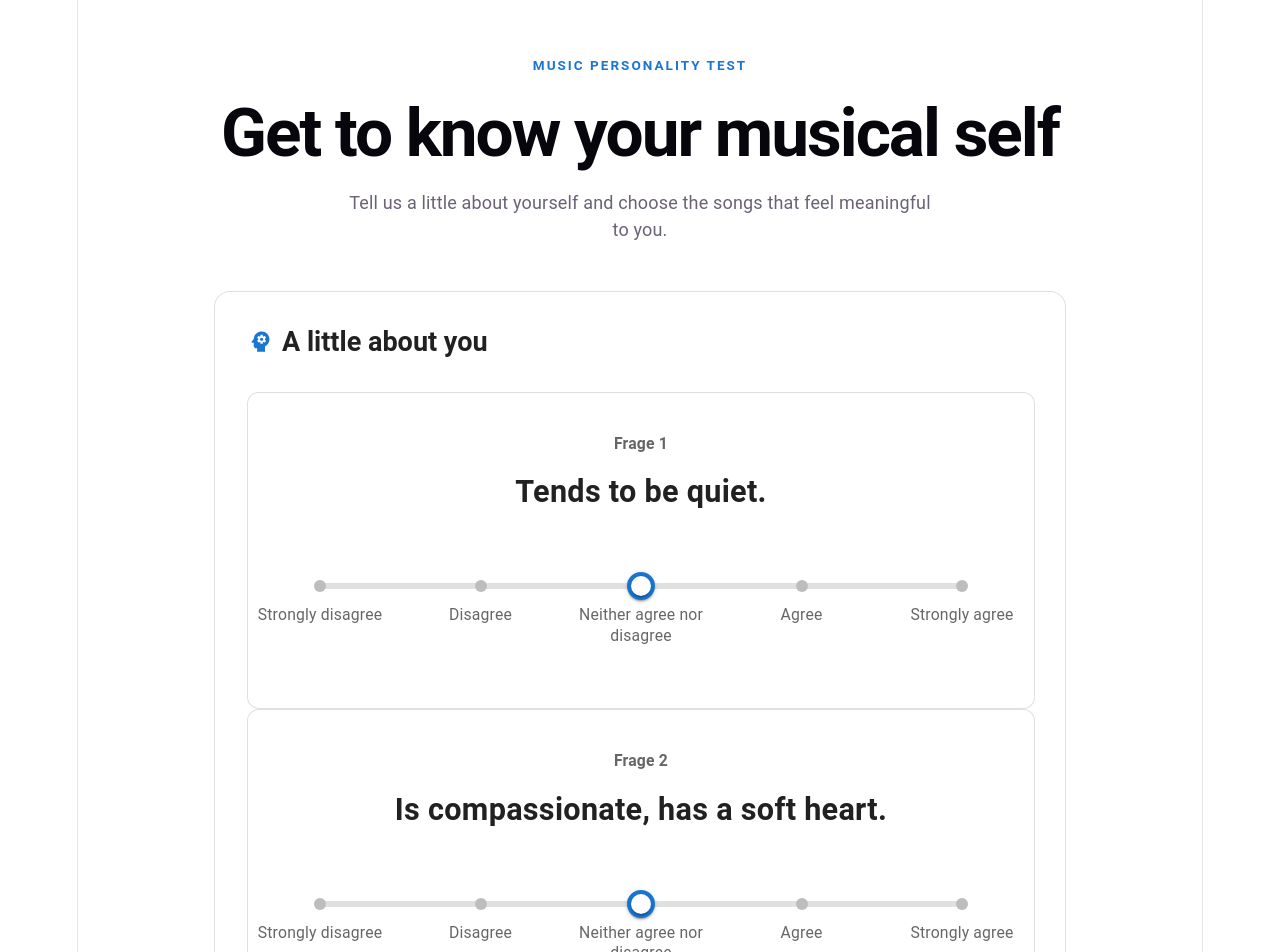
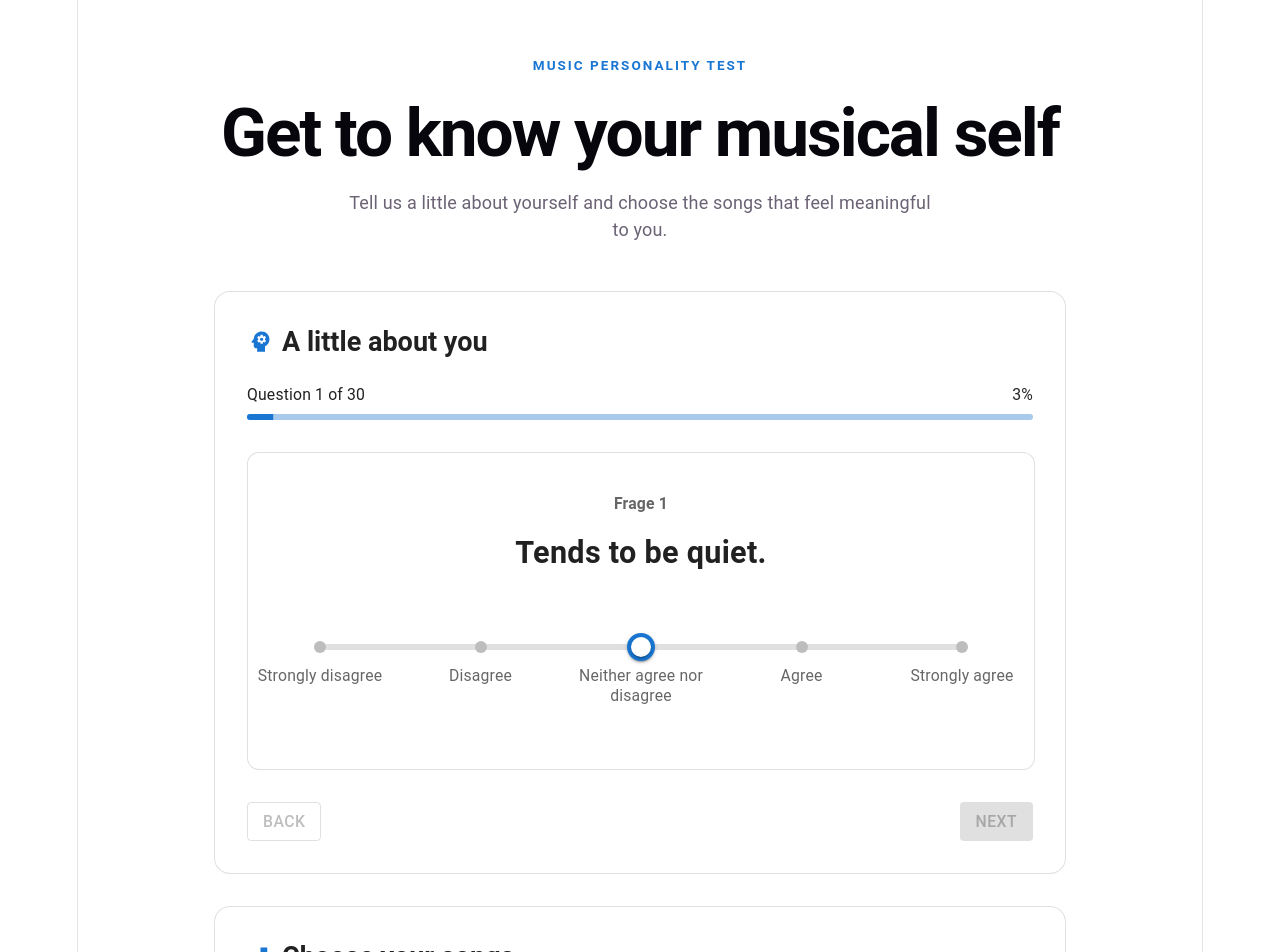
Before and after one commit to Supernini20/Music-DNA, a React (Vite) app in the folder frontend/: page /test in a window 1280 px wide. Shown: the top 952 px of the page. Built offline with nearby package versions, Linux system fonts and the light colour scheme; no server answers.

Commit message:
Connect frontend flow correctly

```diff
--- a/frontend/src/components/profile-test/PersonalityQuestions.tsx
+++ b/frontend/src/components/profile-test/PersonalityQuestions.tsx
@@ -1,19 +1,52 @@
-import { Box, Card, Typography } from "@mui/material";
+import { useState } from "react";
+import { Box, Button, Card, LinearProgress, Typography } from "@mui/material";
 import PsychologyIcon from "@mui/icons-material/Psychology";
+
 import { QuestionCard } from "./QuestionCard";
 import questions from "../../data/questions.json";
-import { useState } from "react";
 
 export type Answer = 1 | 2 | 3 | 4 | 5;
 
-export function PersonalityQuestions() {
+type PersonalityQuestionsProps = {
+  onComplete?: (answers: Record<number, Answer>) => void;
+};
+
+export function PersonalityQuestions({
+  onComplete,
+}: PersonalityQuestionsProps) {
   const [answers, setAnswers] = useState<Record<number, Answer>>({});
+  const [currentQuestion, setCurrentQuestion] = useState(0);
 
-  const handleAnswer = (questionIndex: number, value: Answer) => {
+  const question = questions[currentQuestion];
+  const currentAnswer = answers[currentQuestion];
+
+  const isFirstQuestion = currentQuestion === 0;
+  const isLastQuestion = currentQuestion === questions.length - 1;
+
+  const progress = ((currentQuestion + 1) / questions.length) * 100;
+
+  const handleAnswer = (value: Answer) => {
     setAnswers((current) => ({
       ...current,
-      [questionIndex]: value,
+      [currentQuestion]: value,
     }));
+  };
+
+  const handleNext = () => {
+    if (!currentAnswer) return;
+
+    if (isLastQuestion) {
+      onComplete?.(answers);
+      return;
+    }
+
+    setCurrentQuestion((current) => current + 1);
+  };
+
+  const handleBack = () => {
+    if (isFirstQuestion) return;
+
+    setCurrentQuestion((current) => current - 1);
   };
 
   return (
@@ -27,12 +60,13 @@ export function PersonalityQuestions() {
         borderColor: "divider",
       }}
     >
+      {/* Header */}
       <Box
         sx={{
           display: "flex",
           alignItems: "center",
           gap: 1,
-          mb: 4,
+          mb: 3,
         }}
       >
         <PsychologyIcon color="primary" />
@@ -47,15 +81,67 @@ export function PersonalityQuestions() {
         </Typography>
       </Box>
 
-      {questions.map((question, index) => (
-        <QuestionCard
-          key={index}
-          question={question}
-          index={index}
-          answer={answers[index]}
-          onAnswer={(value: Answer) => handleAnswer(index, value)}
+      {/* Progress */}
+      <Box sx={{ mb: 4 }}>
+        <Box
+          sx={{
+            display: "flex",
+            justifyContent: "space-between",
+            mb: 1,
+          }}
+        >
+          <Typography variant="body2" color="text.secondary">
+            Question {currentQuestion + 1} of {questions.length}
+          </Typography>
+
+          <Typography variant="body2" color="text.secondary">
+            {Math.round(progress)}%
+          </Typography>
+        </Box>
+
+        <LinearProgress
+          variant="determinate"
+          value={progress}
+          sx={{
+            height: 6,
+            borderRadius: 3,
+          }}
         />
-      ))}
+      </Box>
+
+      {/* Current question */}
+      <QuestionCard
+        key={currentQuestion}
+        question={question}
+        index={currentQuestion}
+        answer={currentAnswer}
+        onAnswer={handleAnswer}
+      />
+
+      {/* Navigation */}
+      <Box
+        sx={{
+          display: "flex",
+          justifyContent: "space-between",
+          mt: 4,
+        }}
+      >
+        <Button
+          variant="outlined"
+          onClick={handleBack}
+          disabled={isFirstQuestion}
+        >
+          Back
+        </Button>
+
+        <Button
+          variant="contained"
+          onClick={handleNext}
+          disabled={!currentAnswer}
+        >
+          {isLastQuestion ? "Continue" : "Next"}
+        </Button>
+      </Box>
     </Card>
   );
 }
--- a/frontend/src/pages/HomePage.tsx
+++ b/frontend/src/pages/HomePage.tsx
@@ -1,10 +1,7 @@
 import { Box, Button, Card, Container, Typography } from "@mui/material";
 import MusicNoteIcon from "@mui/icons-material/MusicNote";
 import ArrowForwardIcon from "@mui/icons-material/ArrowForward";
-import { JourneyNavigation } from "../components/JourneyNavigation";
-import { createMusicProfile } from "../api/api";
-import testData from "../data/testData.json";
-import type { MusicProfileRequest } from "../types";
+import { Link } from "react-router-dom";
 
 export function HomePage() {
   return (
@@ -134,9 +131,8 @@ export function HomePage() {
 
             <Button
               variant="contained"
-              onClick={() =>
-                createMusicProfile(testData as MusicProfileRequest)
-              }
+              component={Link}
+              to="/test"
               size="large"
               endIcon={<ArrowForwardIcon />}
               sx={{
@@ -152,7 +148,6 @@ export function HomePage() {
             </Button>
           </Box>
         </Box>
-        <JourneyNavigation currentStep="home" />
       </Container>
     </Box>
   );
--- a/frontend/src/pages/ProfileResults.tsx
+++ b/frontend/src/pages/ProfileResults.tsx
@@ -1,9 +1,10 @@
-import { Box, Container } from "@mui/material";
+import { Box, Button, Container } from "@mui/material";
 import { ProfileHeader } from "../components/profile/ProfileHeader";
 import { ProfileSummary } from "../components/profile/ProfileSummary";
 import { GeneratedImage } from "../components/profile/GeneratedImage";
 import { GeneratedSound } from "../components/profile/GeneratedSound";
-import { JourneyNavigation } from "../components/JourneyNavigation";
+import RestartAltIcon from "@mui/icons-material/RestartAlt";
+import { Link } from "react-router-dom";
 
 export function ProfileResults() {
   return (
@@ -13,7 +14,31 @@ export function ProfileResults() {
         <ProfileSummary />
         <GeneratedSound />
         <GeneratedImage />
-        <JourneyNavigation currentStep="profile" />
+        <Box
+          sx={{
+            display: "flex",
+            justifyContent: "center",
+            mt: 5,
+            mb: 4,
+          }}
+        >
+          <Button
+            variant="contained"
+            size="large"
+            endIcon={<RestartAltIcon />}
+            sx={{
+              px: 4,
+              py: 1.5,
+              borderRadius: 3,
+              textTransform: "none",
+              fontWeight: 600,
+            }}
+            component={Link}
+            to="/test"
+          >
+            Restart Test
+          </Button>
+        </Box>
       </Container>
     </Box>
   );
--- a/frontend/src/pages/ProfileTest.tsx
+++ b/frontend/src/pages/ProfileTest.tsx
@@ -4,10 +4,16 @@ import ArrowForwardIcon from "@mui/icons-material/ArrowForward";
 import { PersonalityQuestions } from "../components/profile-test/PersonalityQuestions";
 import { SongSelection } from "../components/profile-test/SongSelection";
 import { SongRating } from "../components/profile-test/SongRating";
-import { JourneyNavigation } from "../components/JourneyNavigation";
-import { searchSongs } from "../api/api";
+import { createMusicProfile } from "../api/api";
+
+import testData from "../data/testData.json";
+import type { MusicProfileRequest } from "../types";
+import { Link } from "react-router-dom";
 
 export function ProfileTest() {
+  const handleFinishTest = () => {
+    createMusicProfile(testData as MusicProfileRequest);
+  };
   return (
     <Box
       sx={{
@@ -58,7 +64,13 @@ export function ProfileTest() {
           </Typography>
         </Box>
 
-        <PersonalityQuestions />
+        <PersonalityQuestions
+          onComplete={(personalityAnswers) => {
+            console.log("Personality:", personalityAnswers);
+
+            // Update state here
+          }}
+        />
 
         <SongSelection />
 
@@ -83,12 +95,14 @@ export function ProfileTest() {
               textTransform: "none",
               fontWeight: 600,
             }}
-            onClick={() => searchSongs("The")}
+            //onClick={() => searchSongs("The")}
+            onClick={handleFinishTest}
+            component={Link}
+            to="/profile"
           >
             Finish test
           </Button>
         </Box>
-        <JourneyNavigation currentStep="test" />
       </Container>
     </Box>
   );
```
